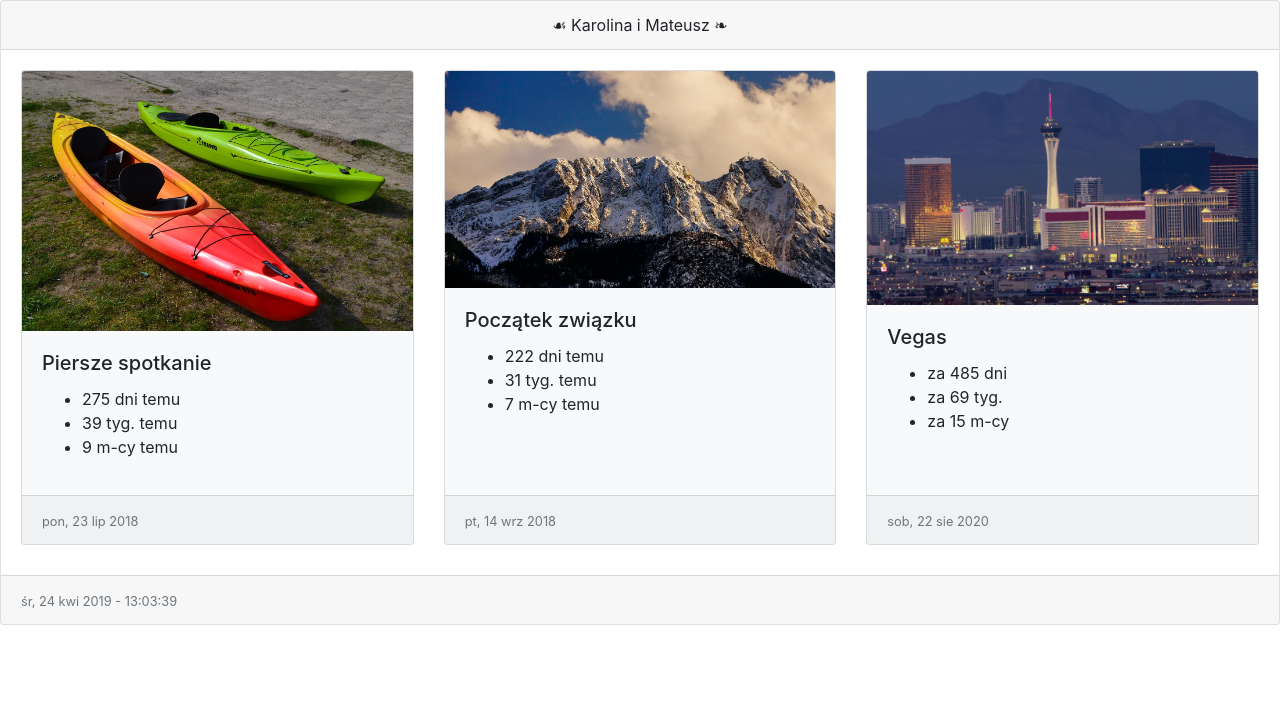
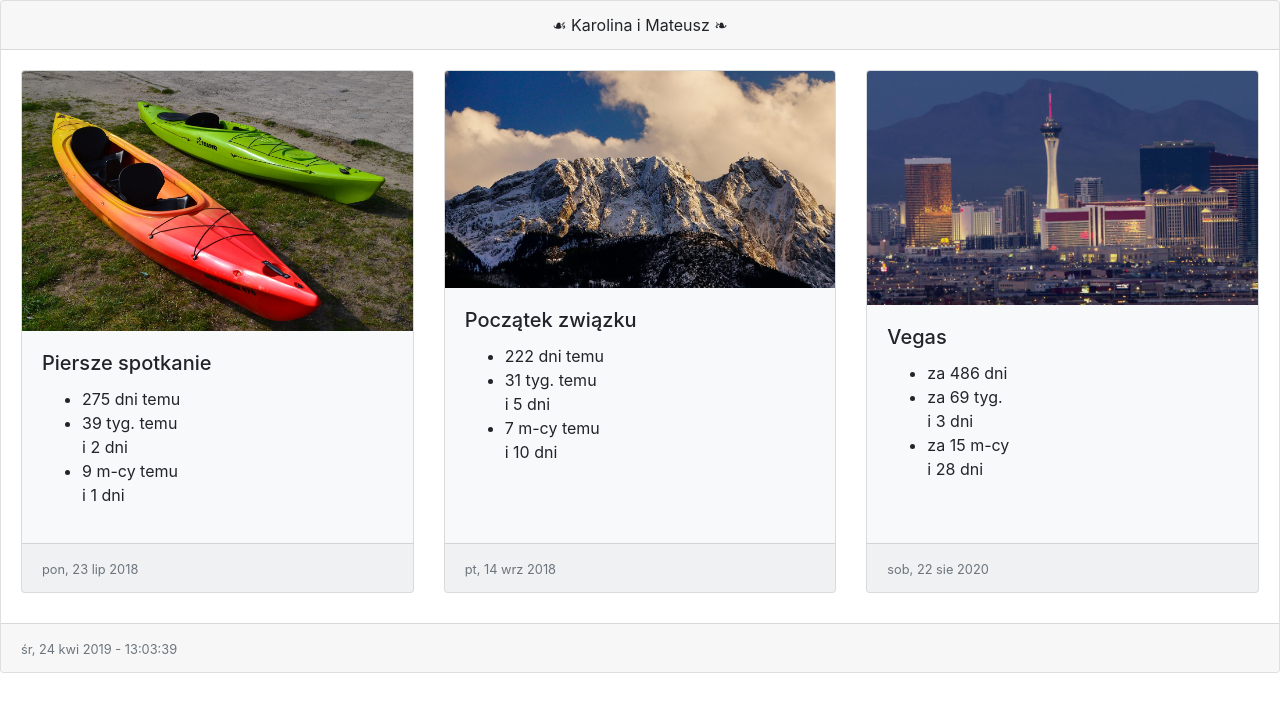
Before and after one commit to matbur/love-karolina-mateusz, a React (Create React App) app: page / in a window 1280 px wide. Shown: the top 712 px of the page. Built offline with nearby package versions, Linux system fonts and the light colour scheme.

Commit message:
Better weeks and months

```diff
--- a/src/App.js
+++ b/src/App.js
@@ -27,6 +27,7 @@ class App extends Component {
 
   render() {
     const { now } = this.state;
+    const today = now.clone().startOf('day');
 
     return (
       <div className="App">
@@ -39,19 +40,19 @@ class App extends Component {
               <Date
                 header="Piersze spotkanie"
                 value="2018-07-23"
-                now={now}
+                now={today}
                 src="kajaki.jpg"
               />
               <Date
                 header="Początek związku"
                 value="2018-09-14"
-                now={now}
+                now={today}
                 src="giewont.jpg"
               />
               <Date
                 header="Vegas"
                 value="2020-08-22"
-                now={now}
+                now={today}
                 src="vegas.jpg"
               />
             </CardDeck>
@@ -70,6 +71,81 @@ class App extends Component {
 class Date extends Component {
   beforeAfter = (val, s) => (val > 0 ? `za ${val} ${s}` : `${-val} ${s} temu`);
 
+  calculateDays = (date, now) => {
+    const diffDays = date.diff(now, 'days');
+
+    return (
+      <li>
+        {diffDays === 0 ? 'to już dzisiaj' : this.beforeAfter(diffDays, 'dni')}
+      </li>
+    );
+  };
+
+  calculateWeeks = (date, now) => {
+    const diff = date.diff(now, 'days');
+    const diffWeeks = (diff / 7) >> 0;
+    const diffDays = diff % 7;
+
+    return diffWeeks === 0 ? null : (
+      <li>
+        {this.beforeAfter(diffWeeks, 'tyg.')}
+        {diffDays === 0 ? null : (
+          <>
+            <br />
+            {`i ${Math.abs(diffDays)} dni`}
+          </>
+        )}
+      </li>
+    );
+  };
+
+  calculateMonths = (date, now) => {
+    const diffMonths = date.diff(now, 'months');
+    const diff = date.diff(now, 'days');
+    const dd = date.date();
+    const nd = now.date();
+
+    let diffDays = 0;
+
+    if (diff < 0) {
+      if (dd < nd) {
+        diffDays = dd - nd;
+      } else if (dd > nd) {
+        diffDays =
+          dd -
+          nd -
+          date
+            .clone()
+            .endOf('month')
+            .date();
+      }
+    } else if (diff > 0) {
+      if (dd < nd) {
+        diffDays =
+          dd -
+          nd +
+          now
+            .clone()
+            .endOf('month')
+            .date();
+      } else if (dd > nd) {
+        diffDays = dd - nd;
+      }
+    }
+
+    return diffMonths === 0 ? null : (
+      <li>
+        {this.beforeAfter(diffMonths, 'm-cy')}
+        {diffDays === 0 ? null : (
+          <>
+            <br />
+            {`i ${Math.abs(diffDays)} dni`}
+          </>
+        )}
+      </li>
+    );
+  };
+
   render() {
     const { header, src, now, value } = this.props;
     const date = moment(value);
@@ -79,15 +155,9 @@ class Date extends Component {
         <Card.Body>
           <Card.Title>{header}</Card.Title>
           <ul>
-            <li>{`${this.beforeAfter(date.diff(now, 'days'), 'dni')}`}</li>
-            <li>{`${this.beforeAfter(
-              date.diff(now, 'weeks'),
-              'tyg.'
-            )}`}</li>
-            <li>{`${this.beforeAfter(
-              date.diff(now, 'months'),
-              'm-cy'
-            )}`}</li>
+            {this.calculateDays(date, now)}
+            {this.calculateWeeks(date, now)}
+            {this.calculateMonths(date, now)}
           </ul>
         </Card.Body>
         <Card.Footer>
@@ -97,4 +167,5 @@ class Date extends Component {
     );
   }
 }
+
 export default App;
```
